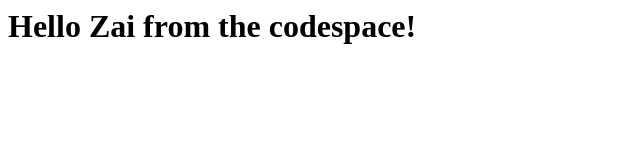
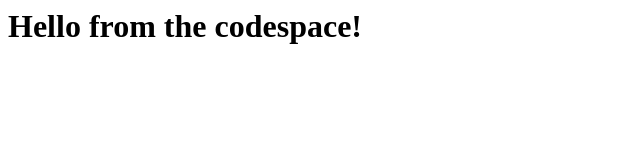
Before and after one commit to zaidiaz23/skills-code-with-codespaces, a plain HTML site: page index.html in a window 1280 px wide. Shown: the whole page, without its empty margins (0-640 px from the left). Drawn offline with Linux system fonts and the light colour scheme.

Commit message:
Adding hello from the codespace!

```diff
--- a/index.html
+++ b/index.html
@@ -1,3 +1,3 @@
 <html>
-  <h1>Hello Zai from the codespace!</h1>
+  <h1>Hello from the codespace!</h1>
 </html>
```
